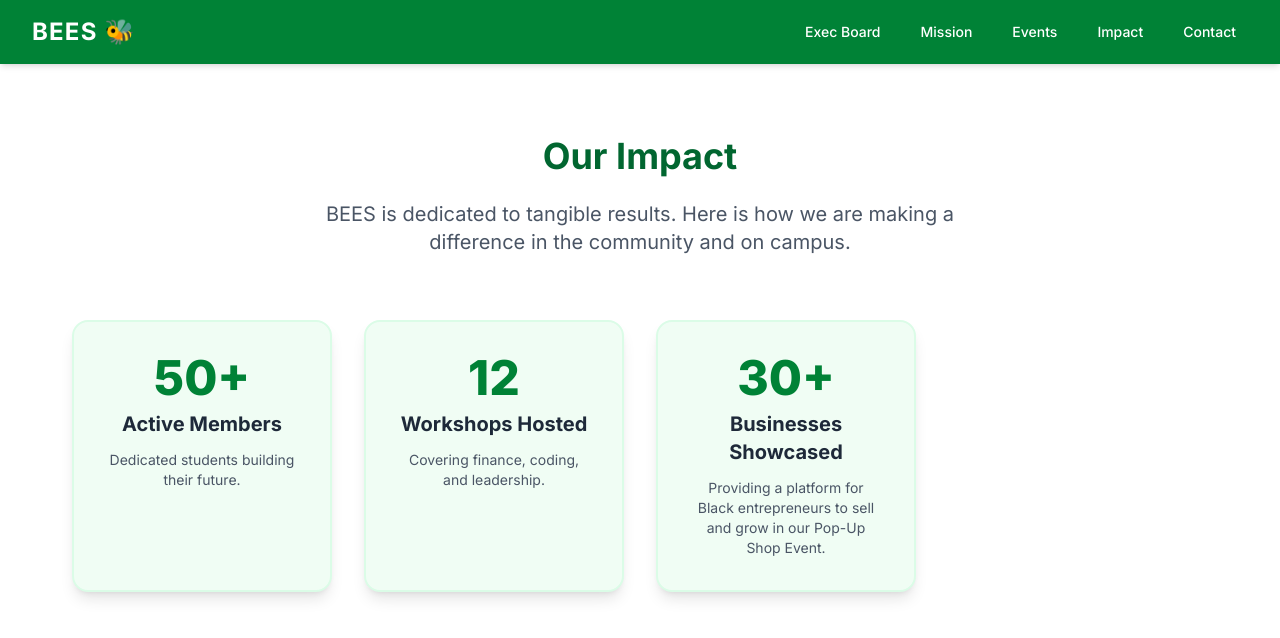
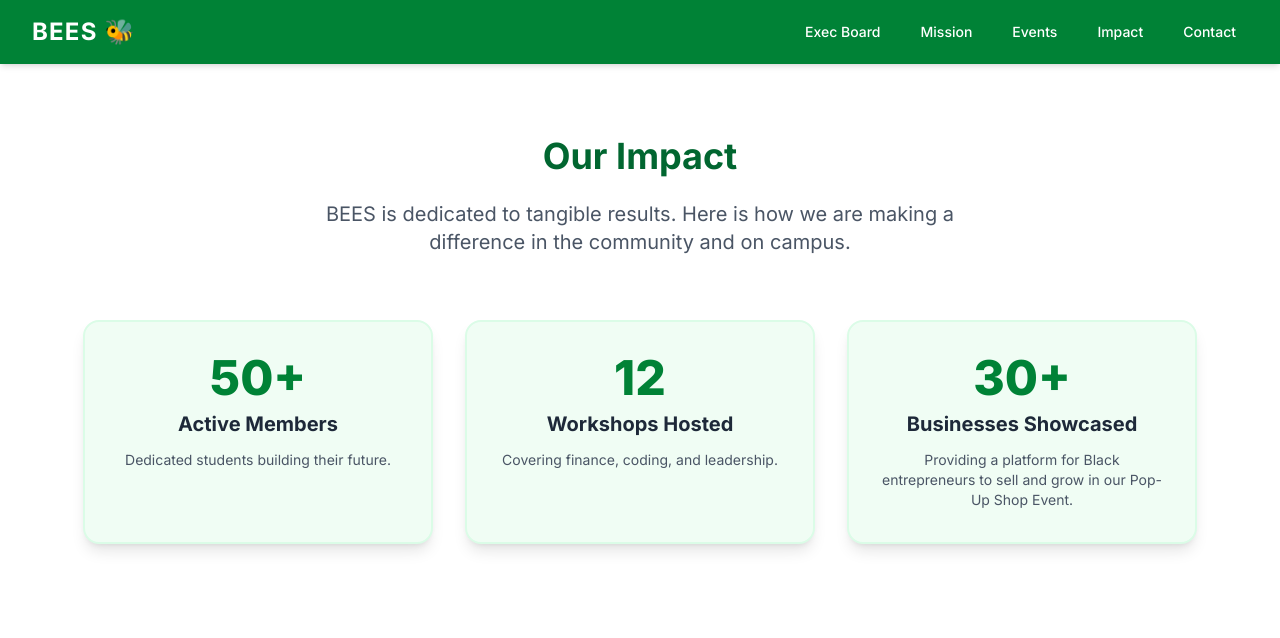
Before and after one commit to GirumTek/bees-website, a Next.js app: page /impact in a window 1280 px wide. Shown: the top 638 px of the page. Built offline with nearby package versions, Linux system fonts and the light colour scheme.

Commit message:
Center impact page content

```diff
--- a/app/impact/page.tsx
+++ b/app/impact/page.tsx
@@ -15,10 +15,10 @@ export default function ImpactPage(){
       value: "30+",
       description: "Providing a platform for Black entrepreneurs to sell and grow in our Pop-Up Shop Event."
     },
+
   ];
   return (
     <div className="bg-white min-h-screen p-10">
-      {/* FIXED: Changed from max-w-6xl to max-w-7xl to ensure alignment with the Navbar on large monitors */}
       <div className="max-w-7xl mx-auto text-center">
 
         {/* Header */}
@@ -27,10 +27,13 @@ export default function ImpactPage(){
           BEES is dedicated to tangible results. Here is how we are making a difference in the community and on campus.
         </p>
 
-        {/* The Stats Grid */}
-        <div className="grid grid-cols-1 md:grid-cols-2 lg:grid-cols-4 gap-8">
+     {/* The Stats Container (Flexbox for perfect centering) */}
+        <div className="flex flex-wrap justify-center gap-8">
           {stats.map((stat, index) => (
-            <div key={index} className="p-8 rounded-2xl bg-green-50 border-2 border-green-100 shadow-lg hover:-translate-y-2 transition-transform duration-300">
+            <div
+              key={index}
+              className="p-8 rounded-2xl bg-green-50 border-2 border-green-100 shadow-lg hover:-translate-y-2 transition-transform duration-300 w-full md:w-[350px]"
+            >
               {/* Big Number */}
               <div className="text-5xl font-extrabold text-green-700 mb-2">
                 {stat.value}
```
